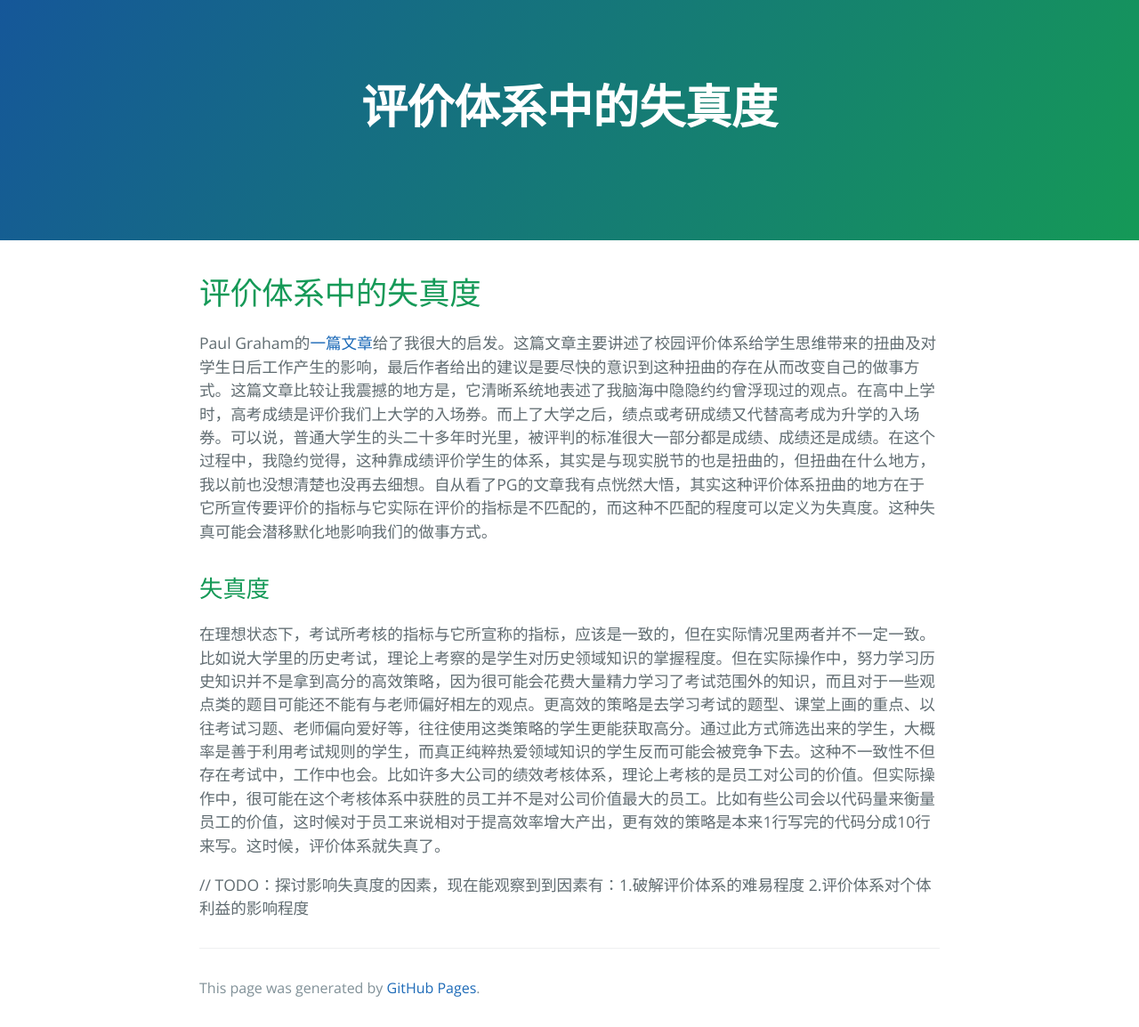
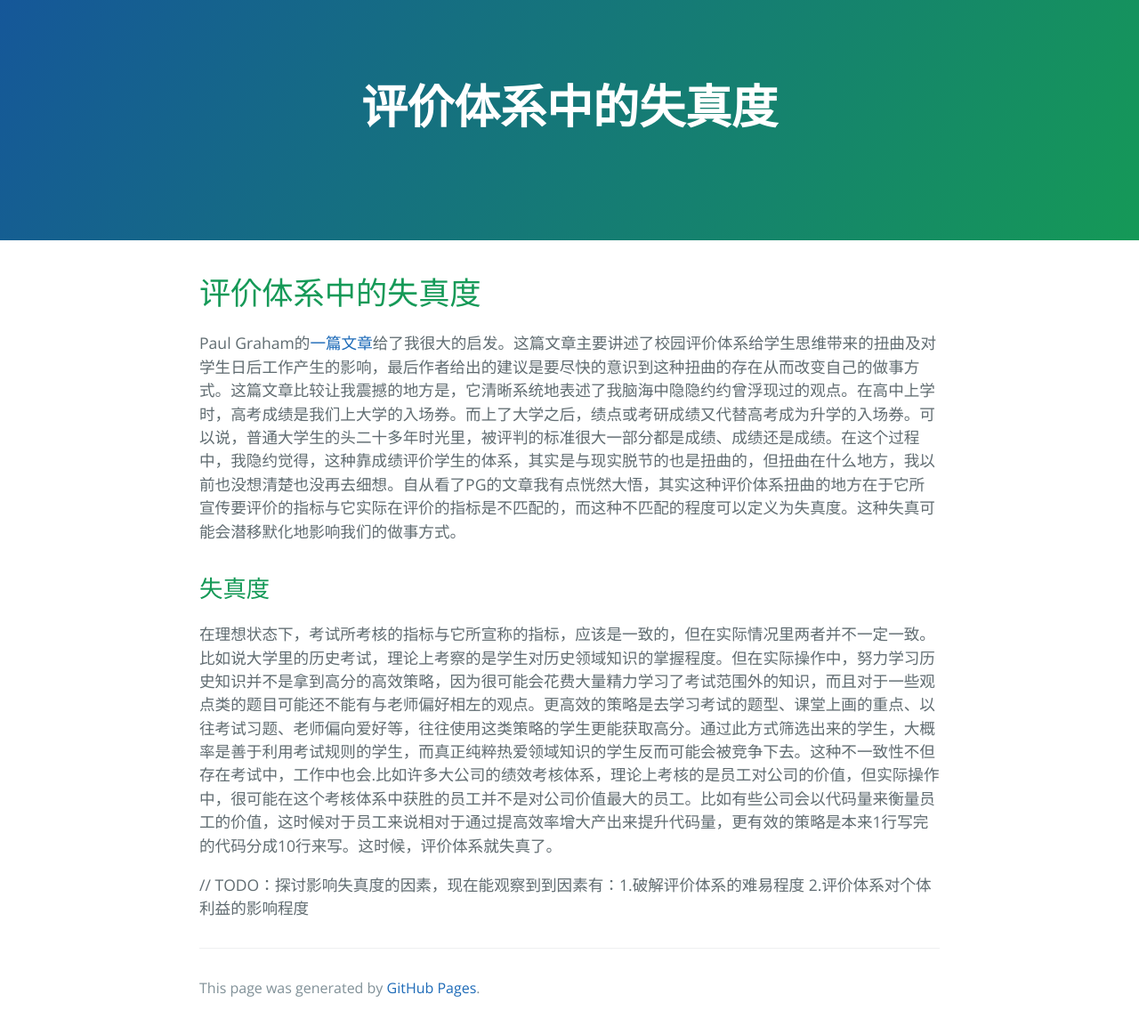
Before and after one commit to maksir98/maksir98.github.io, a Jekyll site: the page built from notes/评价体系中的失真度.md, in a window 1280 px wide. Shown: the whole page at 89% size. Built offline with Jekyll 4.4.1, drawn with Linux system fonts in a browser that asks for light colours.

Commit message:
feat: save

```diff
--- a/notes/评价体系中的失真度.md
+++ b/notes/评价体系中的失真度.md
@@ -5,11 +5,11 @@ title: 评价体系中的失真度
 
 # 评价体系中的失真度
 
-Paul Graham的[一篇文章](http://paulgraham.com/lesson.html)给了我很大的启发。这篇文章主要讲述了校园评价体系给学生思维带来的扭曲及对学生日后工作产生的影响，最后作者给出的建议是要尽快的意识到这种扭曲的存在从而改变自己的做事方式。这篇文章比较让我震撼的地方是，它清晰系统地表述了我脑海中隐隐约约曾浮现过的观点。在高中上学时，高考成绩是评价我们上大学的入场券。而上了大学之后，绩点或考研成绩又代替高考成为升学的入场券。可以说，普通大学生的头二十多年时光里，被评判的标准很大一部分都是成绩、成绩还是成绩。在这个过程中，我隐约觉得，这种靠成绩评价学生的体系，其实是与现实脱节的也是扭曲的，但扭曲在什么地方，我以前也没想清楚也没再去细想。自从看了PG的文章我有点恍然大悟，其实这种评价体系扭曲的地方在于它所宣传要评价的指标与它实际在评价的指标是不匹配的，而这种不匹配的程度可以定义为失真度。这种失真可能会潜移默化地影响我们的做事方式。
+Paul Graham的[一篇文章](http://paulgraham.com/lesson.html)给了我很大的启发。这篇文章主要讲述了校园评价体系给学生思维带来的扭曲及对学生日后工作产生的影响，最后作者给出的建议是要尽快的意识到这种扭曲的存在从而改变自己的做事方式。这篇文章比较让我震撼的地方是，它清晰系统地表述了我脑海中隐隐约约曾浮现过的观点。在高中上学时，高考成绩是我们上大学的入场券。而上了大学之后，绩点或考研成绩又代替高考成为升学的入场券。可以说，普通大学生的头二十多年时光里，被评判的标准很大一部分都是成绩、成绩还是成绩。在这个过程中，我隐约觉得，这种靠成绩评价学生的体系，其实是与现实脱节的也是扭曲的，但扭曲在什么地方，我以前也没想清楚也没再去细想。自从看了PG的文章我有点恍然大悟，其实这种评价体系扭曲的地方在于它所宣传要评价的指标与它实际在评价的指标是不匹配的，而这种不匹配的程度可以定义为失真度。这种失真可能会潜移默化地影响我们的做事方式。
 
 
 ## 失真度
 
-在理想状态下，考试所考核的指标与它所宣称的指标，应该是一致的，但在实际情况里两者并不一定一致。比如说大学里的历史考试，理论上考察的是学生对历史领域知识的掌握程度。但在实际操作中，努力学习历史知识并不是拿到高分的高效策略，因为很可能会花费大量精力学习了考试范围外的知识，而且对于一些观点类的题目可能还不能有与老师偏好相左的观点。更高效的策略是去学习考试的题型、课堂上画的重点、以往考试习题、老师偏向爱好等，往往使用这类策略的学生更能获取高分。通过此方式筛选出来的学生，大概率是善于利用考试规则的学生，而真正纯粹热爱领域知识的学生反而可能会被竞争下去。这种不一致性不但存在考试中，工作中也会。比如许多大公司的绩效考核体系，理论上考核的是员工对公司的价值。但实际操作中，很可能在这个考核体系中获胜的员工并不是对公司价值最大的员工。比如有些公司会以代码量来衡量员工的价值，这时候对于员工来说相对于提高效率增大产出，更有效的策略是本来1行写完的代码分成10行来写。这时候，评价体系就失真了。
+在理想状态下，考试所考核的指标与它所宣称的指标，应该是一致的，但在实际情况里两者并不一定一致。比如说大学里的历史考试，理论上考察的是学生对历史领域知识的掌握程度。但在实际操作中，努力学习历史知识并不是拿到高分的高效策略，因为很可能会花费大量精力学习了考试范围外的知识，而且对于一些观点类的题目可能还不能有与老师偏好相左的观点。更高效的策略是去学习考试的题型、课堂上画的重点、以往考试习题、老师偏向爱好等，往往使用这类策略的学生更能获取高分。通过此方式筛选出来的学生，大概率是善于利用考试规则的学生，而真正纯粹热爱领域知识的学生反而可能会被竞争下去。这种不一致性不但存在考试中，工作中也会.比如许多大公司的绩效考核体系，理论上考核的是员工对公司的价值，但实际操作中，很可能在这个考核体系中获胜的员工并不是对公司价值最大的员工。比如有些公司会以代码量来衡量员工的价值，这时候对于员工来说相对于通过提高效率增大产出来提升代码量，更有效的策略是本来1行写完的代码分成10行来写。这时候，评价体系就失真了。
 
 // TODO：探讨影响失真度的因素，现在能观察到到因素有：1.破解评价体系的难易程度 2.评价体系对个体利益的影响程度
```
Also changed, not shown: 1 other file.
